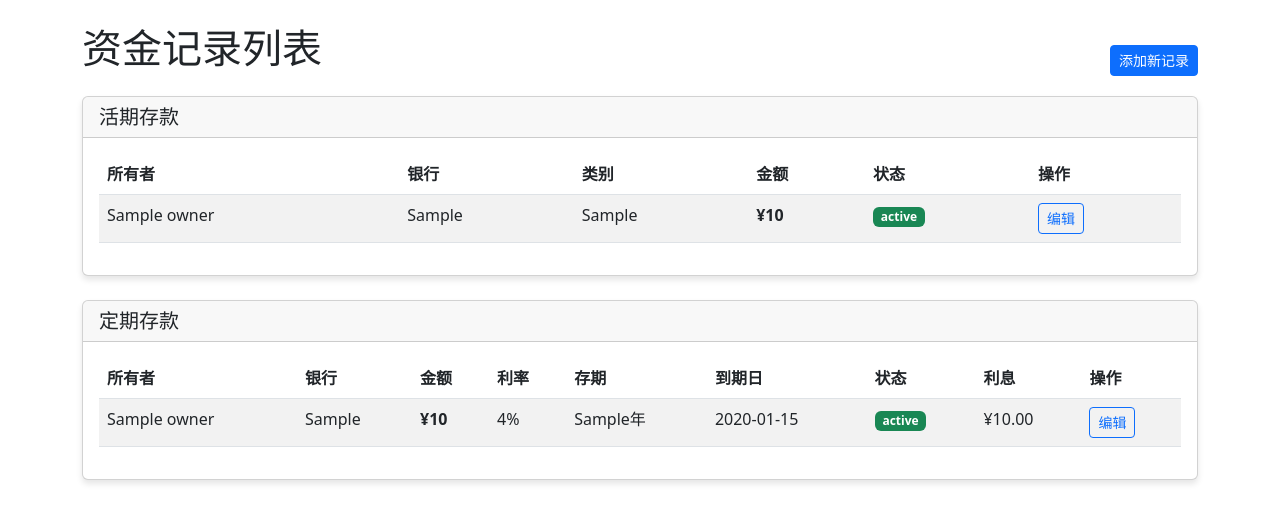
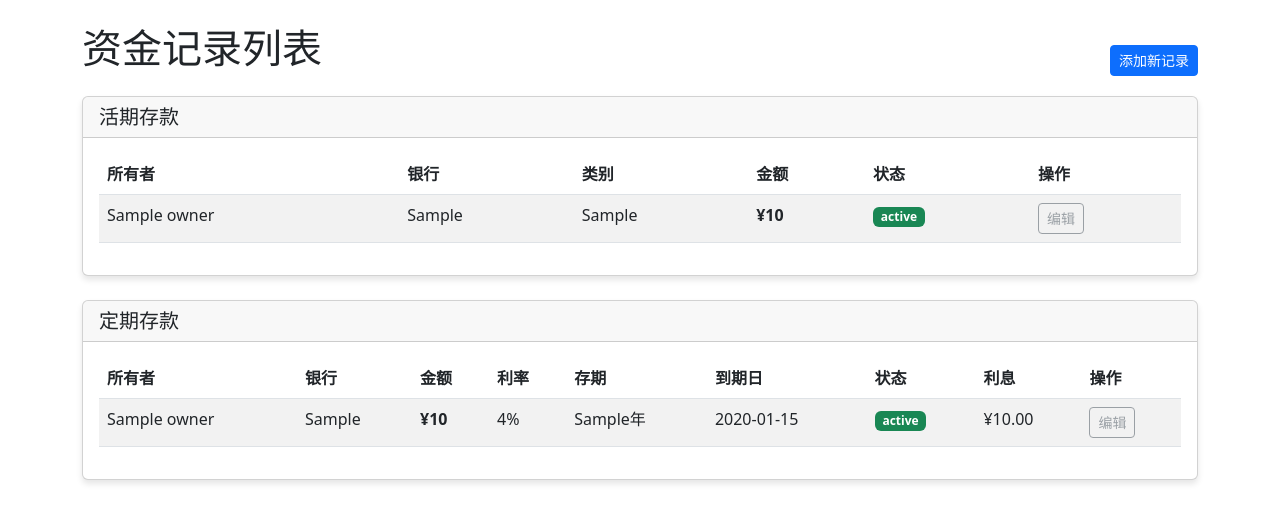
Before and after one commit to longfengpili/money_journey, a Django app: template records/templates/records/record_list.html in a window 1280 px wide. Shown: the part 56-579 px from the top of the page. Run offline with Django 5.2, Linux system fonts and the light colour scheme; the template is opened without the code that fills it: most values are stand-ins (such as "Sample title", 1, 10 or a date in 2020).

Commit message:
[新增]非管理员只能修改自己的内容

```diff
--- a/records/templates/records/record_list.html
+++ b/records/templates/records/record_list.html
@@ -45,7 +45,13 @@
                                 </span>
                             </td>
                             <td>
-                                <a href="{% url 'edit_record' record.id %}" class="btn btn-sm btn-outline-primary">编辑</a>
+                                <!-- 判断是否可以编辑 -->
+                                {% if user.is_superuser or record.user.id == request.user.id %}
+                                    <a href="{% url 'edit_record' record.id %}" class="btn btn-sm btn-outline-primary">编辑</a>
+                                {% else %}
+                                    <!-- 置灰不可点击的按钮 -->
+                                    <button class="btn btn-sm btn-outline-secondary" disabled>编辑</button>
+                                {% endif %}
                             </td>
                         </tr>
                         {% empty %}
@@ -126,7 +132,13 @@
                                 {% endif %}
                             </td>
                             <td>
-                                <a href="{% url 'edit_record' record.id %}" class="btn btn-sm btn-outline-primary">编辑</a>
+                                <!-- 判断是否可以编辑 -->
+                                {% if user.is_superuser or record.user.id == request.user.id %}
+                                    <a href="{% url 'edit_record' record.id %}" class="btn btn-sm btn-outline-primary">编辑</a>
+                                {% else %}
+                                    <!-- 置灰不可点击的按钮 -->
+                                    <button class="btn btn-sm btn-outline-secondary" disabled>编辑</button>
+                                {% endif %}
                             </td>
                         </tr>
                         {% empty %}
```
